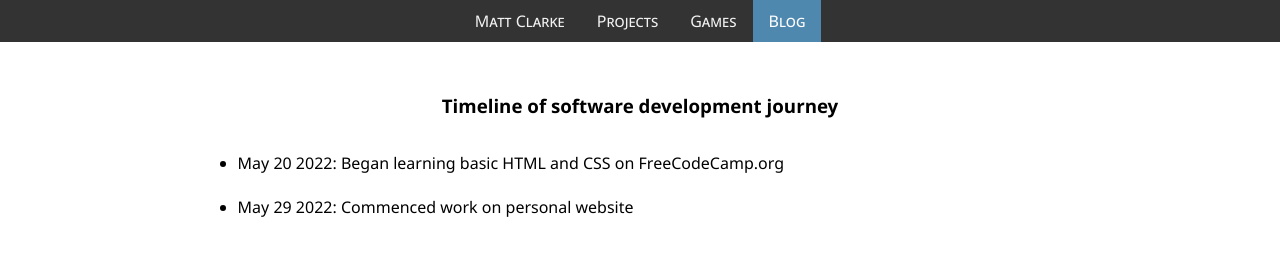
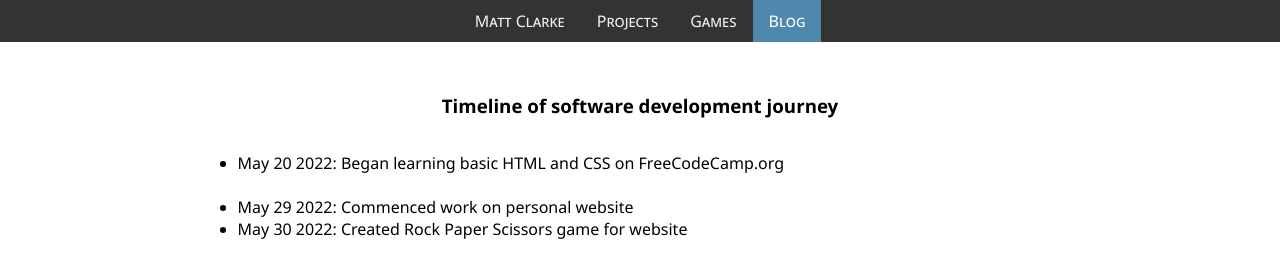
Before and after one commit to onlycatmemes/onlycatmemes.github.io, a plain HTML site: page Blog.html in a window 1280 px wide. Drawn offline with Linux system fonts and the light colour scheme.

Commit message:
update blog

```diff
--- a/Blog.html
+++ b/Blog.html
@@ -77,6 +77,7 @@
   <ul>
     <li>May 20 2022: Began learning basic HTML and CSS on FreeCodeCamp.org </li><br>
     <li>May 29 2022: Commenced work on personal website</li>
+    <li>May 30 2022: Created Rock Paper Scissors game for website</li>
 </ul>
 </div>
 
```
